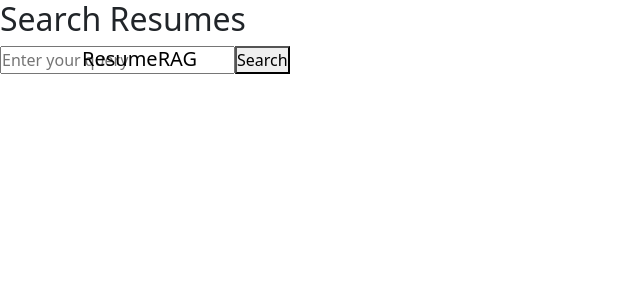
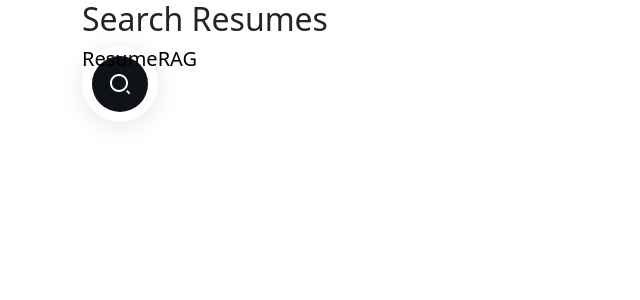
Before and after one commit to AyushKUMAR031/skillion-hackathon-resumeRAG, a React app in the folder frontend/: page /search in a window 1280 px wide. Shown: the top 300 px of the page, without its empty margins (0-640 px from the left). Built offline with nearby package versions, Linux system fonts and the light colour scheme; the HTML template or start-up script is replaced by a standard one.

Commit message:
Redesign Search component with animated search bar

```diff
--- a/frontend/src/components/Search.jsx
+++ b/frontend/src/components/Search.jsx
@@ -1,10 +1,13 @@
 import React, { useState } from 'react';
+import { RiSearch2Line, RiCloseLine } from 'react-icons/ri';
 
 function Search() {
   const [query, setQuery] = useState('');
   const [results, setResults] = useState([]);
+  const [showSearch, setShowSearch] = useState(false);
 
-  const handleSearch = async () => {
+  const handleSearch = async (e) => {
+    e.preventDefault();
     try {
       const response = await fetch('http://localhost:5000/api/ask', {
         method: 'POST',
@@ -25,16 +28,30 @@ function Search() {
     }
   };
 
+  const toggleSearch = (e) => {
+    e.preventDefault();
+    setShowSearch(!showSearch);
+  };
+
   return (
-    <div>
+    <div className="container">
       <h2>Search Resumes</h2>
-      <input
-        type="text"
-        value={query}
-        onChange={(e) => setQuery(e.target.value)}
-        placeholder="Enter your query"
-      />
-      <button onClick={handleSearch}>Search</button>
+      <form className={`search ${showSearch ? 'show-search' : ''}`} onSubmit={handleSearch}>
+        <input
+          type="search"
+          placeholder="Type something..."
+          className="search__input"
+          value={query}
+          onChange={(e) => setQuery(e.target.value)}
+        />
+        <div className="search__button" onClick={toggleSearch}>
+          {showSearch ? (
+            <RiCloseLine className="ri-close-line search__close" />
+          ) : (
+            <RiSearch2Line className="ri-search-2-line search__icon" />
+          )}
+        </div>
+      </form>
 
       <div>
         {results.map((result, index) => (
--- a/frontend/src/index.css
+++ b/frontend/src/index.css
@@ -32,7 +32,7 @@ body {
   margin: 0;
 }
 
-/* NavBar  */
+/************ Navbar Css ************/
 nav.navbar {
     padding: 18px 0;
     position: fixed;
@@ -180,3 +180,77 @@ nav.navbar .navbar-toggler[aria-expanded="true"] .navbar-toggler-icon:before {
 nav.navbar .navbar-toggler[aria-expanded="true"] .navbar-toggler-icon {
     border-color: transparent;
 }
+
+/************ Search Css ************/
+.search {
+  position: relative;
+  width: 76px;
+  height: 76px;
+  background-color: var(--white-color);
+  box-shadow: 0 4px 24px hsla(222, 68%, 12%, 0.1);
+  border-radius: 4rem;
+  padding: 10px;
+  overflow: hidden;
+  transition: width 0.5s cubic-bezier(0.9, 0, 0.3, 0.9);
+  justify-content: center; /* Center the input within the form */
+  align-items: center; /* Center the button within the form */
+}
+
+.search__input {
+  border: none;
+  outline: none;
+  width: calc(100% - 64px);
+  height: 100%;
+  border-radius: 4rem;
+  padding-left: 14px;
+  font-size: 1rem;
+  font-weight: 500;
+  opacity: 0;
+  pointer-events: none;
+  transition: opacity 1.5s;
+}
+
+.search__input:-webkit-autofill {
+  box-shadow: 0 0 0 100px var(--white-color) inset;
+}
+
+.search__button {
+  width: 56px;
+  height: 56px;
+  background-color: var(--dark-color);
+  border-radius: 50%;
+  position: absolute;
+  top: 0;
+  bottom: 0;
+  right: 10px;
+  margin: auto;
+  display: grid;
+  place-items: center;
+  cursor: pointer;
+  transition: transform 0.6s cubic-bezier(0.9, 0, 0.3, 0.9);
+}
+
+.search__icon.hide {
+  opacity: 0;
+}
+
+.search__close.show {
+  opacity: 1;
+}
+
+.search__icon,
+.search__close {
+  opacity: 1;
+  transition: opacity 0.2s ease;
+  color: var(--white-color);
+  font-size: 1.5rem;
+}
+
+.show-search {
+  width: 100%;
+}
+
+.show-search .search__input {
+  opacity: 1;
+  pointer-events: initial;
+}
```
